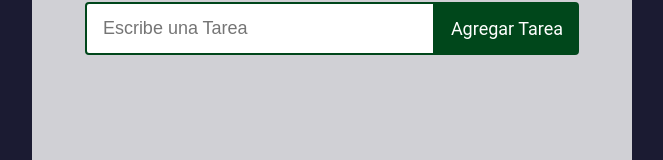
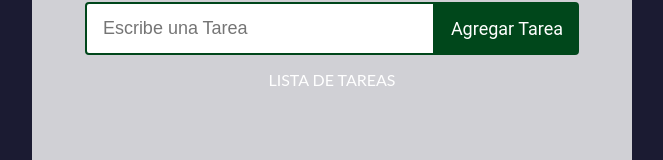
Before and after one commit to rualvarez/freecodecamp-react, a React (Create React App) app in the folder 04-tareas/: page / in a window 1280 px wide. Shown: the part 272-432 px from the top of the page, without its empty margins (308-971 px from the left). Built offline with nearby package versions, Linux system fonts and the light colour scheme.

Commit message:
Inicio de componente ListaDeTareas que contendra los otros componentes

```diff
--- a/04-tareas/src/App.js
+++ b/04-tareas/src/App.js
@@ -1,6 +1,6 @@
 import './App.css';
 import freeCodeCampLogo from './imagenes/fcc_primary.svg';
-import TareaFormulario from './componentes/TareaFormulario';
+import ListaDeTareas from './componentes/ListaDeTareas';
 
 function App() {
   return (
@@ -13,8 +13,7 @@ function App() {
       </div>
       <div className='tareas-lista-principal'>
         <h1>Mis Tareas</h1>
-
-        <TareaFormulario />
+        <ListaDeTareas />
       </div>
     </div>
   );
--- /dev/null
+++ b/04-tareas/src/componentes/ListaDeTareas.js
@@ -0,0 +1,16 @@
+import React from "react";
+import '../hojas-de-estilo/ListaDeTareas.css'
+import TareaFormulario from "./TareaFormulario";
+
+function ListaDeTareas() {
+  return (
+    <>
+      <TareaFormulario />
+      <div className="tareas-lista-contenedor">
+        LISTA DE TAREAS
+      </div>
+    </>
+  );
+}
+
+export default ListaDeTareas;
--- /dev/null
+++ b/04-tareas/src/hojas-de-estilo/ListaDeTareas.css
@@ -0,0 +1,6 @@
+.tareas-lista-contenedor {
+    display: flex;
+    flex-wrap: wrap;
+    justify-content: center;
+    margin-top: 15px;
+}
```
Also changed, not shown: 1 other file (tests, documents, lock files or other folders).
